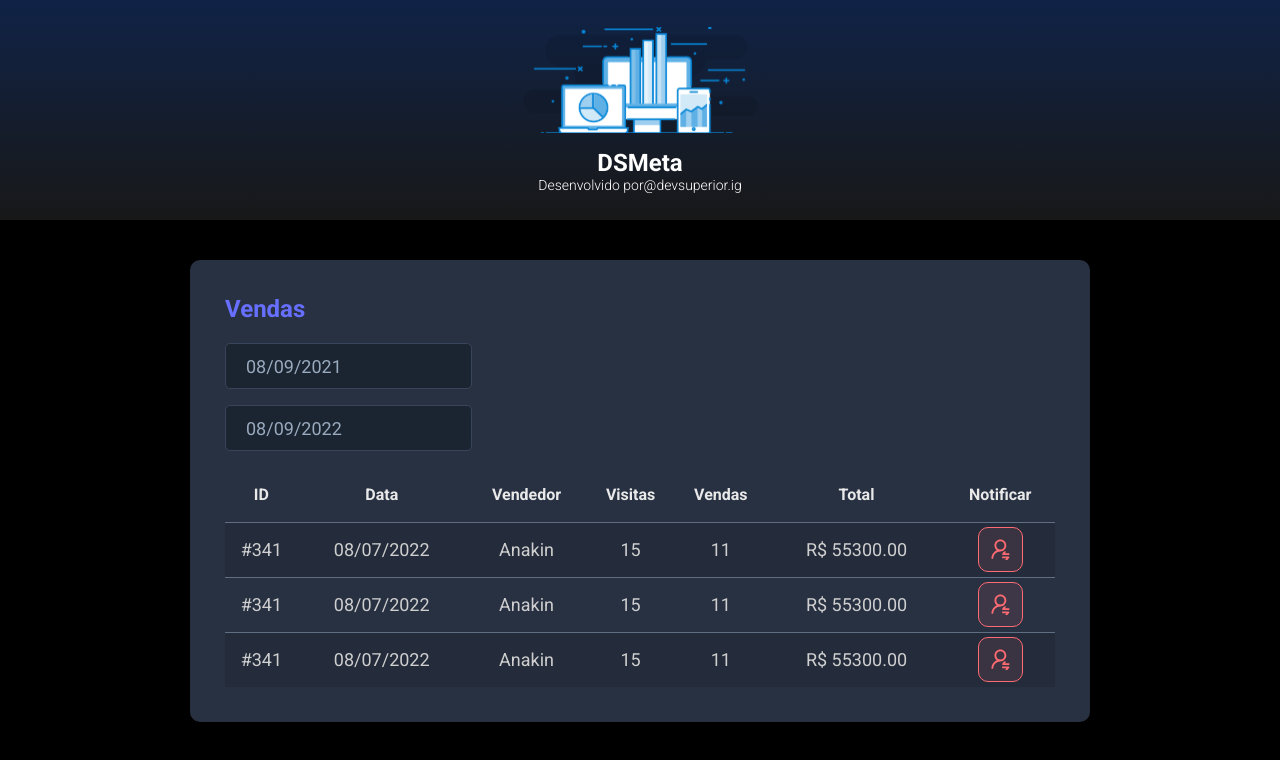
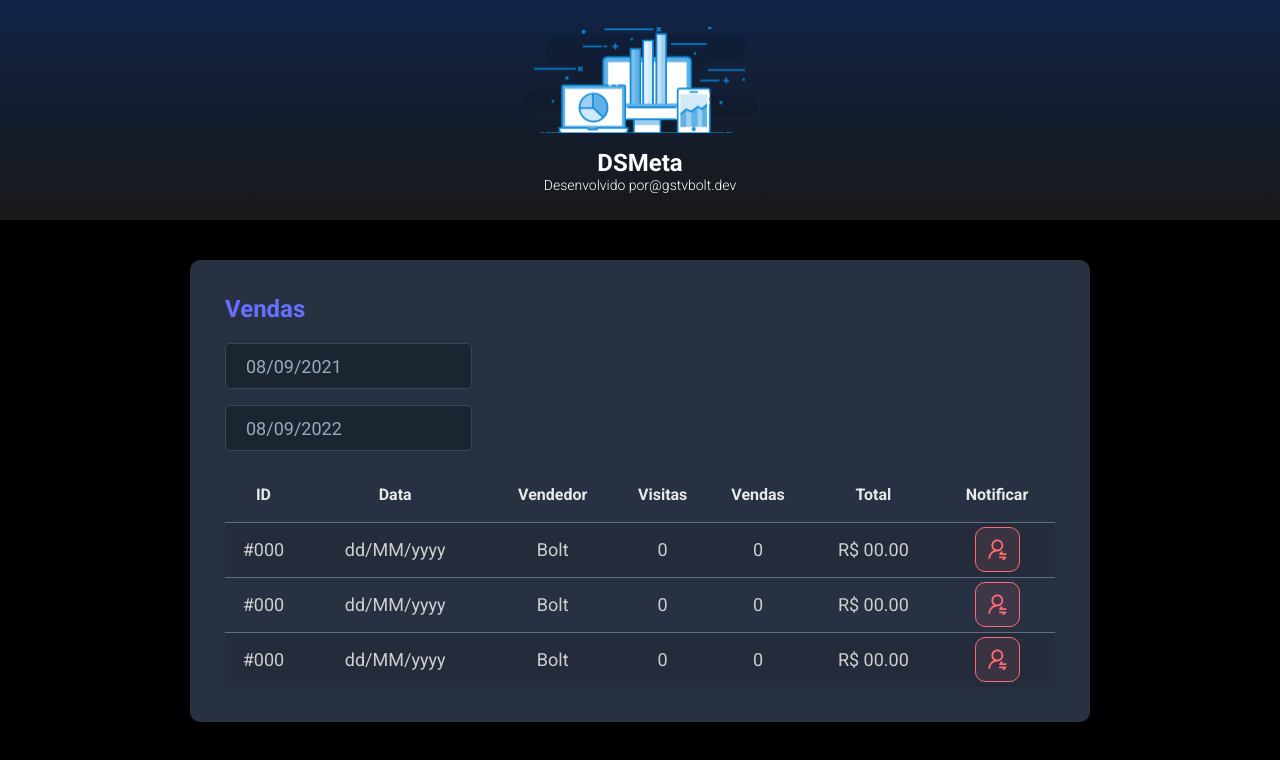
Before and after one commit to GSTVBolt/dsmeta, a React (Vite) app in the folder frontend/: page / in a window 1280 px wide. Shown: the top 760 px of the page. Built offline with nearby package versions, Linux system fonts and the light colour scheme.

Commit message:
Security config

```diff
--- a/frontend/src/components/Header/index.tsx
+++ b/frontend/src/components/Header/index.tsx
@@ -10,7 +10,7 @@ function Header() {
                 <h1>DSMeta</h1>
                 <p>
                     Desenvolvido por
-                    <a href="https://www.instagram.com/devsuperior.ig">@devsuperior.ig</a>
+                    <a href="https://www.instagram.com/devsuperior.ig">@gstvbolt.dev</a>
                 </p>
             </div>
         </header>
--- a/frontend/src/components/SalesCard/index.tsx
+++ b/frontend/src/components/SalesCard/index.tsx
@@ -49,12 +49,12 @@ function SalesCard() {
                     </thead>
                     <tbody>
                         <tr>
-                            <td className="show992">#341</td>
-                            <td className="show576">08/07/2022</td>
-                            <td>Anakin</td>
-                            <td className="show992">15</td>
-                            <td className="show992">11</td>
-                            <td>R$ 55300.00</td>
+                            <td className="show992">#000</td>
+                            <td className="show576">dd/MM/yyyy</td>
+                            <td>Bolt</td>
+                            <td className="show992">0</td>
+                            <td className="show992">0</td>
+                            <td>R$ 00.00</td>
                             <td>
                                 <div className="dsmeta-red-btn-container">
                                     <NotificationButton />
@@ -62,12 +62,12 @@ function SalesCard() {
                             </td>
                         </tr>
                         <tr>
-                            <td className="show992">#341</td>
-                            <td className="show576">08/07/2022</td>
-                            <td>Anakin</td>
-                            <td className="show992">15</td>
-                            <td className="show992">11</td>
-                            <td>R$ 55300.00</td>
+                            <td className="show992">#000</td>
+                            <td className="show576">dd/MM/yyyy</td>
+                            <td>Bolt</td>
+                            <td className="show992">0</td>
+                            <td className="show992">0</td>
+                            <td>R$ 00.00</td>
                             <td>
                                 <div className="dsmeta-red-btn-container">
                                     <NotificationButton />
@@ -75,12 +75,12 @@ function SalesCard() {
                             </td>
                         </tr>
                         <tr>
-                            <td className="show992">#341</td>
-                            <td className="show576">08/07/2022</td>
-                            <td>Anakin</td>
-                            <td className="show992">15</td>
-                            <td className="show992">11</td>
-                            <td>R$ 55300.00</td>
+                            <td className="show992">#000</td>
+                            <td className="show576">dd/MM/yyyy</td>
+                            <td>Bolt</td>
+                            <td className="show992">0</td>
+                            <td className="show992">0</td>
+                            <td>R$ 00.00</td>
                             <td>
                                 <div className="dsmeta-red-btn-container">
                                     <NotificationButton />
```
Also changed, not shown: 1 other file (tests, documents, lock files or other folders).
